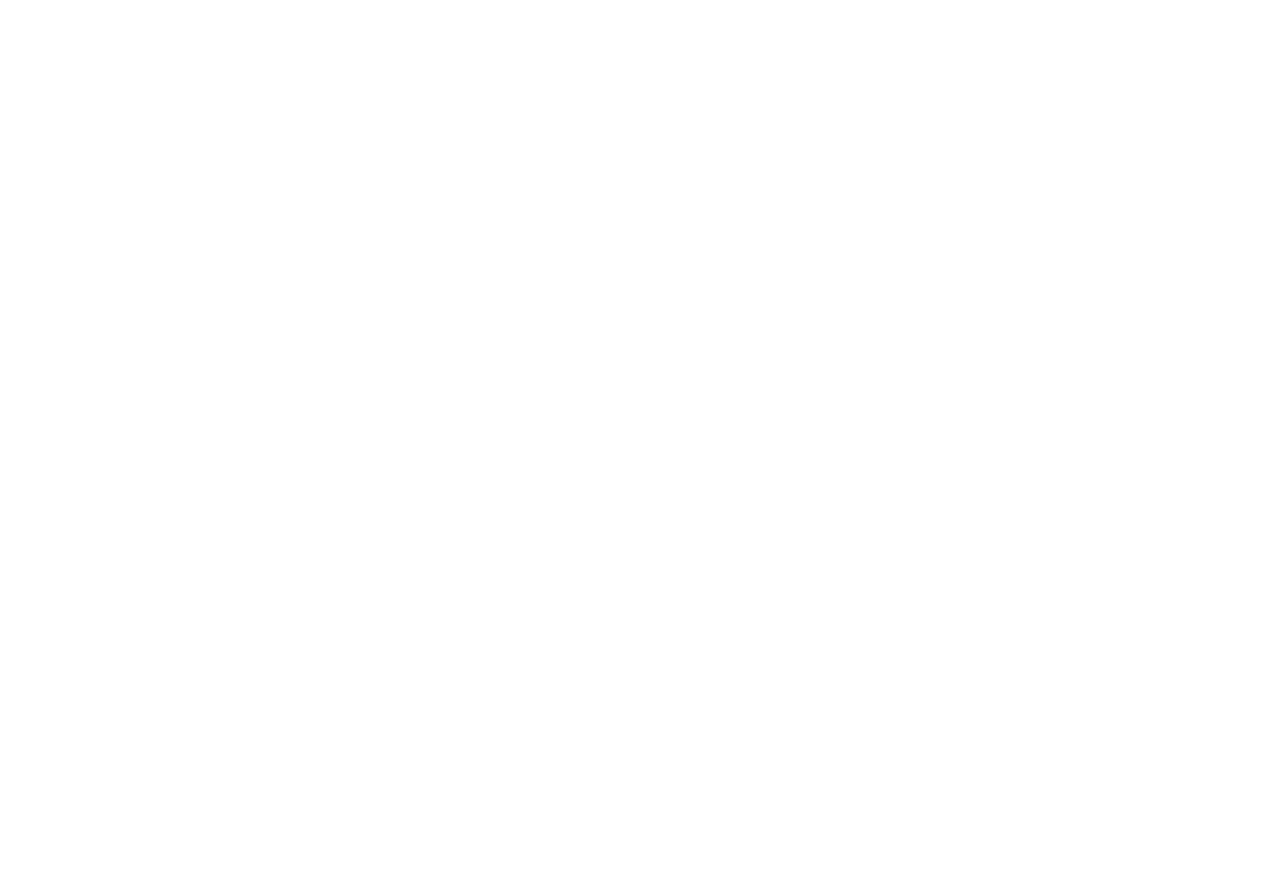
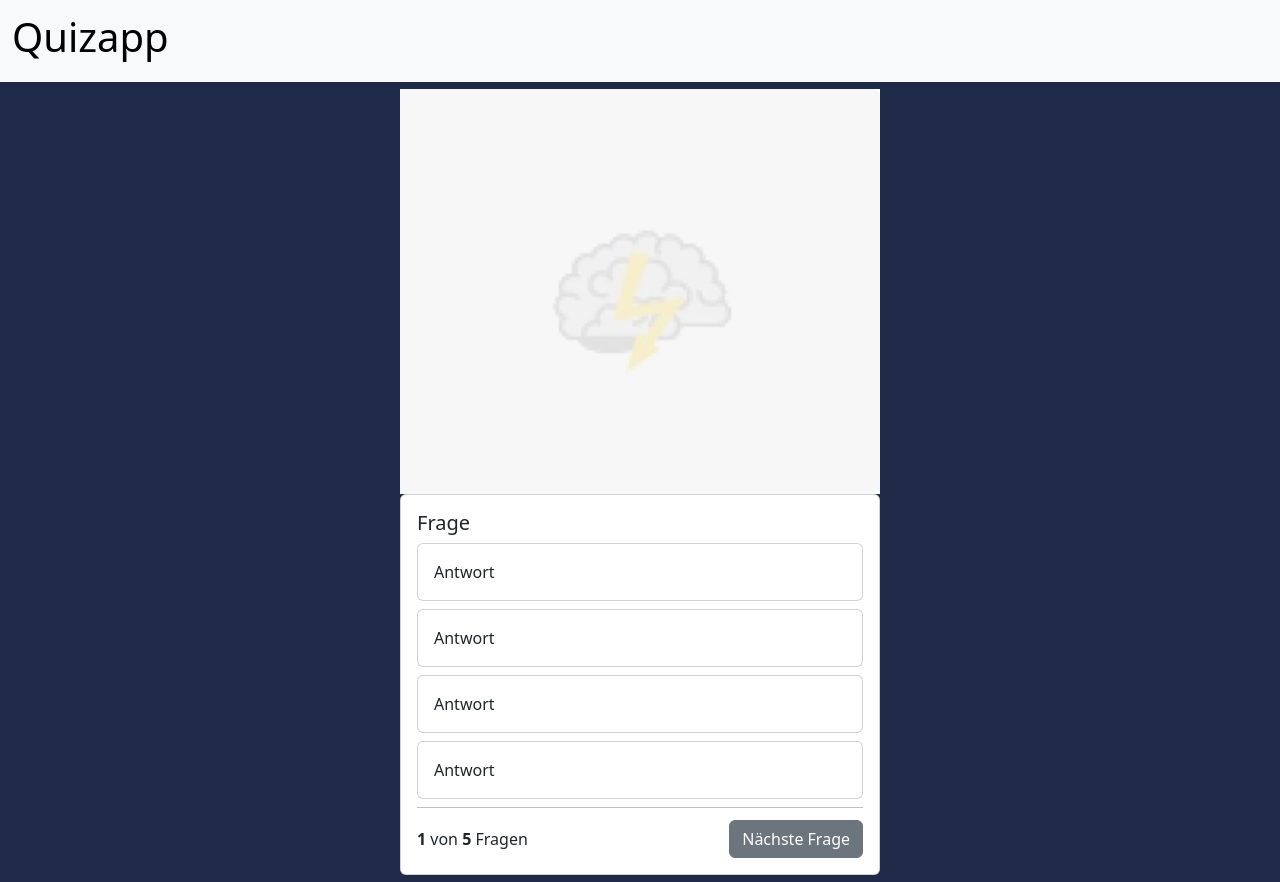
Before and after one commit to B-Blarr/Quizapp, a website: page index.html in a window 1280 px wide. Before the commit the page ends 800 px from the top, so only its background shows below. Drawn offline with Linux system fonts and the light colour scheme.

Commit message:
Added quiz card and first styles

```diff
--- a/index.html
+++ b/index.html
@@ -1,14 +1,52 @@
 <!DOCTYPE html>
 <html lang="de">
   <head>
-  <meta charset="UTF-8">
-  <meta name="viewport" content="width=device-width, initial-scale=1.0">
+    <meta charset="UTF-8" />
+    <meta name="viewport" content="width=device-width, initial-scale=1.0" />
     <title>Quizapp</title>
-  <link rel="stylesheet" href="./vendor/bootstrap.min.css">
-  <link rel="stylesheet" href="./styles/style.css">
+    <link rel="stylesheet" href="./vendor/bootstrap.min.css" />
+    <link rel="stylesheet" href="./styles/style.css" />
     <script src="./scripts/script.js" defer></script>
   </head>
   <body>
+    <nav class="navbar bg-body-tertiary">
+      <div class="container-fluid">
+        <a class="navbar-brand" href="#">
+          <h1>Quizapp</h1>
+        </a>
+      </div>
+    </nav>
+    <div class="wrapper">
+      <div class="quiz-card">
+        <img
+          src="./assets/img/brainbg.jpg"
+          class="card-img-top"
+          alt="Brain_Image"
+        />
+        <div class=" card card-body">
+          <h5 class="card-title">Frage</h5>
 
+          <div class="card mb-2">
+            <div class="card-body">Antwort</div>
+          </div>
+          <div class="card mb-2">
+            <div class="card-body">Antwort</div>
+          </div>
+          <div class="card mb-2">
+            <div class="card-body">Antwort</div>
+          </div>
+          <div class="card mb-2">
+            <div class="card-body">Antwort</div>
+          </div>
+
+          <div class="question-footer">
+            <span>
+            <b>1</b> von <b>5</b> Fragen
+            </span>
+            <button type="button" class="btn btn-secondary">Nächste Frage</button>
+          </div>
+        </div>
+      </div>
+    </div>
   </body>
 </html>
--- a/styles/style.css
+++ b/styles/style.css
@@ -0,0 +1,32 @@
+* {
+  margin: 0;
+  scroll-behavior: smooth;
+  box-sizing: border-box;
+  text-decoration: none;
+  position: relative;
+  object-fit: cover;
+}
+
+body {
+  min-height: 100dvh;
+  background: rgb(31, 42, 72);
+}
+
+.wrapper {
+  min-height: 100dvh;
+  display: flex;
+  justify-content: center;
+  align-items: center;
+}
+
+.quiz-card{
+    width: 30rem;
+}
+
+.question-footer{
+    display: flex;
+    justify-content: space-between;
+    align-items: center;
+    padding-top: 12px;
+    border-top: 1px solid rgba(0, 0, 0, 0.25);
+}
```
Lines whose indentation alone changed are shown as unchanged.
